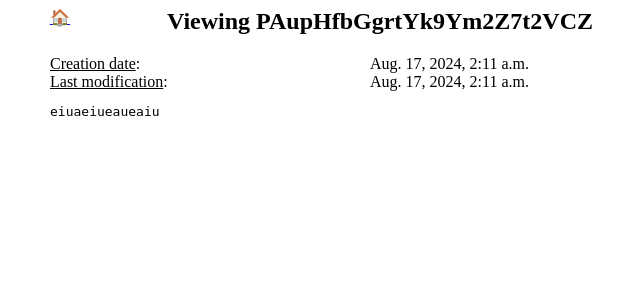
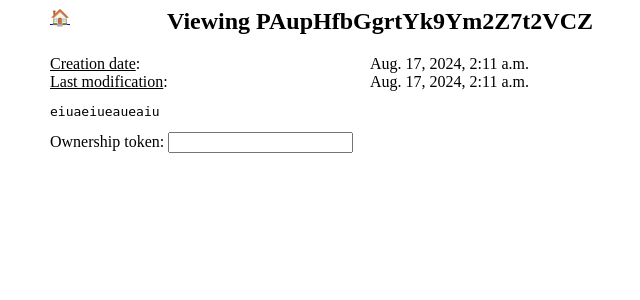
Before and after one commit to mbivert/django-paste, a Django app: a page that uses pastesite/paste/templates/paste/paste.html in a window 1280 px wide. Shown: the top 300 px of the page, without its empty margins (270-910 px from the left). Run offline with Django 4.2, Linux system fonts and the light colour scheme; data comes from the database, SQL or seed files in the repository; both versions use the stored data as it was after the commit.

Commit message:
Sending the ownership token back to the user

```diff
--- a/pastesite/paste/templates/paste/paste.html
+++ b/pastesite/paste/templates/paste/paste.html
@@ -9,4 +9,8 @@
 <pre>
 {{ content }}
 </pre>
+<form>
+	<label for="token">Ownership token: </label>
+	<input name="token" type="text" value="{{ token }}"></input>
+</form>
 {% endblock %}
--- a/pastesite/paste/urls.py
+++ b/pastesite/paste/urls.py
@@ -7,5 +7,5 @@ app_name = 'paste'
 urlpatterns = [
 	path('',            views.index,   name='index'),
 	path('new/',        views.new,     name='new'),
-	path('p/<str:id>/', views.paste, name='paste'),
+	path('p/<str:id>/', views.paste,   name='paste'),
 ]
--- a/pastesite/paste/views.py
+++ b/pastesite/paste/views.py
@@ -5,7 +5,17 @@ from django.http      import HttpResponseRedirect
 
 def paste(request, id):
 	p = get_object_or_404(Paste, pk=id)
-	c = {"id" : p.id, "cdate" : p.cdate, "mdate" : p.mdate, "content" : p.content }
+	try:
+		token = request.session['token_%s' % p.id]
+	except KeyError:
+		token = ""
+	c = {
+		"id"      : p.id,
+		"cdate"   : p.cdate,
+		"mdate"   : p.mdate,
+		"content" : p.content,
+		"token"   : token,
+	}
 	return render(request, "paste/paste.html", c)
 
 def index(request):
@@ -14,4 +24,5 @@ def index(request):
 def new(request):
 	p = Paste(content=request.POST["content"])
 	p.save()
+	request.session['token_%s' % p.id] = p.token
 	return HttpResponseRedirect(reverse("paste:paste", args=(p.id,)))
```
Also changed, not shown: pastesite/db.sqlite3.
